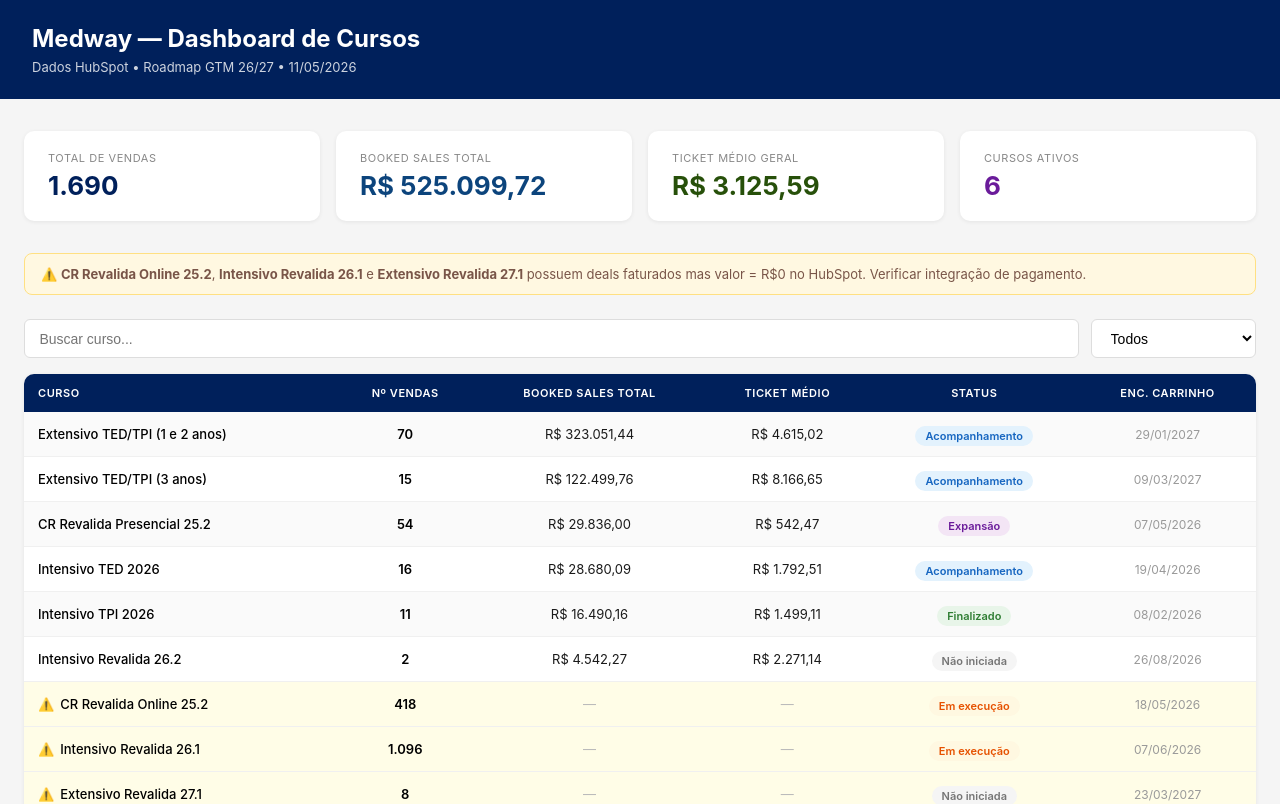
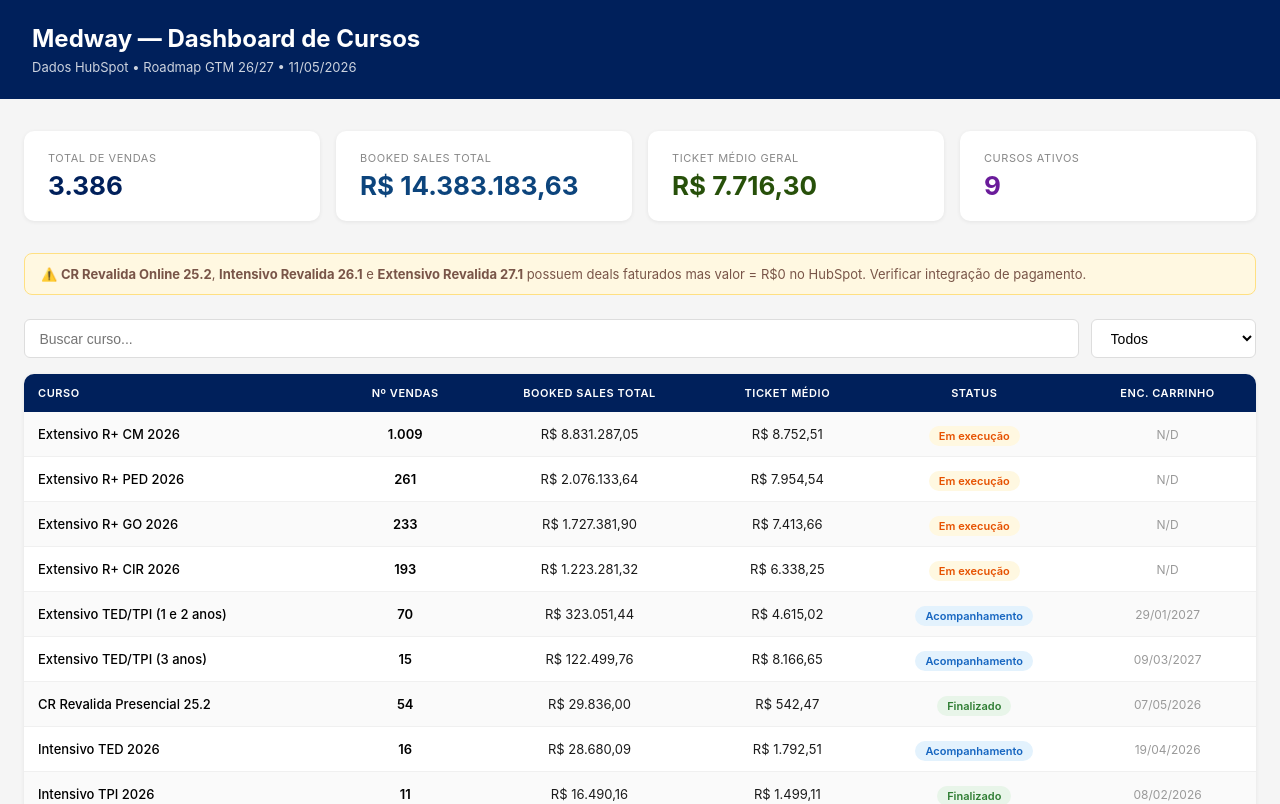
Before and after one commit to leticiamello-arch/medway-dashboard, a Next.js app: page / in a window 1280 px wide. Shown: the top 804 px of the page. Built offline with nearby package versions, Linux system fonts and the light colour scheme.

Commit message:
feat: add Extensivos R+ 2026 with HubSpot data; remove status Expansao; fix Presencial status

```diff
--- a/app/page.tsx
+++ b/app/page.tsx
@@ -15,7 +15,6 @@
   'Finalizado':     '#e8f5e9',
   'Acompanhamento': '#e3f2fd',
   'Em execução':    '#fff8e1',
-  'Expansão':       '#f3e5f5',
   'Não iniciada':   '#f5f5f5',
 }
 
@@ -23,7 +22,6 @@
   'Finalizado':     '#2e7d32',
   'Acompanhamento': '#1565c0',
   'Em execução':    '#e65100',
-  'Expansão':       '#6a1b9a',
   'Não iniciada':   '#757575',
 }
 
@@ -36,11 +34,15 @@
     "Intensivo TED 2026":              { vendas: 16,   bookedTotal: 28680.09,  ticket: 1792.51,  status: 'Acompanhamento', encCarrinho: '19/04/2026' },
     "Extensivo TED/TPI (1 e 2 anos)":  { vendas: 70,   bookedTotal: 323051.44, ticket: 4615.02,  status: 'Acompanhamento', encCarrinho: '29/01/2027' },
     "Extensivo TED/TPI (3 anos)":      { vendas: 15,   bookedTotal: 122499.76, ticket: 8166.65,  status: 'Acompanhamento', encCarrinho: '09/03/2027' },
-    "CR Revalida Presencial 25.2":     { vendas: 54,   bookedTotal: 29836.00,  ticket: 542.47,   status: 'Expansão',       encCarrinho: '07/05/2026' },
+    "CR Revalida Presencial 25.2":     { vendas: 54,   bookedTotal: 29836.00,  ticket: 542.47,   status: 'Finalizado',     encCarrinho: '07/05/2026' },
     "CR Revalida Online 25.2":         { vendas: 418,  bookedTotal: 0,         ticket: 0,        status: 'Em execução',    encCarrinho: '18/05/2026', alerta: true },
     "Intensivo Revalida 26.1":         { vendas: 1096, bookedTotal: 0,         ticket: 0,        status: 'Em execução',    encCarrinho: '07/06/2026', alerta: true },
     "Intensivo Revalida 26.2":         { vendas: 2,    bookedTotal: 4542.27,   ticket: 2271.14,  status: 'Não iniciada',   encCarrinho: '26/08/2026' },
     "Extensivo Revalida 27.1":         { vendas: 8,    bookedTotal: 0,         ticket: 0,        status: 'Não iniciada',   encCarrinho: '23/03/2027', alerta: true },
+    "Extensivo R+ CM 2026":            { vendas: 1009, bookedTotal: 8831287.05, ticket: 8752.51,  status: 'Em execução',    encCarrinho: 'N/D' },
+    "Extensivo R+ PED 2026":           { vendas: 261,  bookedTotal: 2076133.64, ticket: 7954.54,  status: 'Em execução',    encCarrinho: 'N/D' },
+    "Extensivo R+ GO 2026":            { vendas: 233,  bookedTotal: 1727381.90, ticket: 7413.66,  status: 'Em execução',    encCarrinho: 'N/D' },
+    "Extensivo R+ CIR 2026":           { vendas: 193,  bookedTotal: 1223281.32, ticket: 6338.25,  status: 'Em execução',    encCarrinho: 'N/D' },
     "Extensivo R+ CM - 2027":          { vendas: 0,    bookedTotal: 0,         ticket: 0,        status: 'Não iniciada',   encCarrinho: '31/03/2027' },
     "Extensivo R+ GO - 2027":          { vendas: 0,    bookedTotal: 0,         ticket: 0,        status: 'Não iniciada',   encCarrinho: '31/03/2027' },
     "Extensivo R+ PED - 2027":         { vendas: 0,    bookedTotal: 0,         ticket: 0,        status: 'Não iniciada',   encCarrinho: '31/03/2027' },
```
